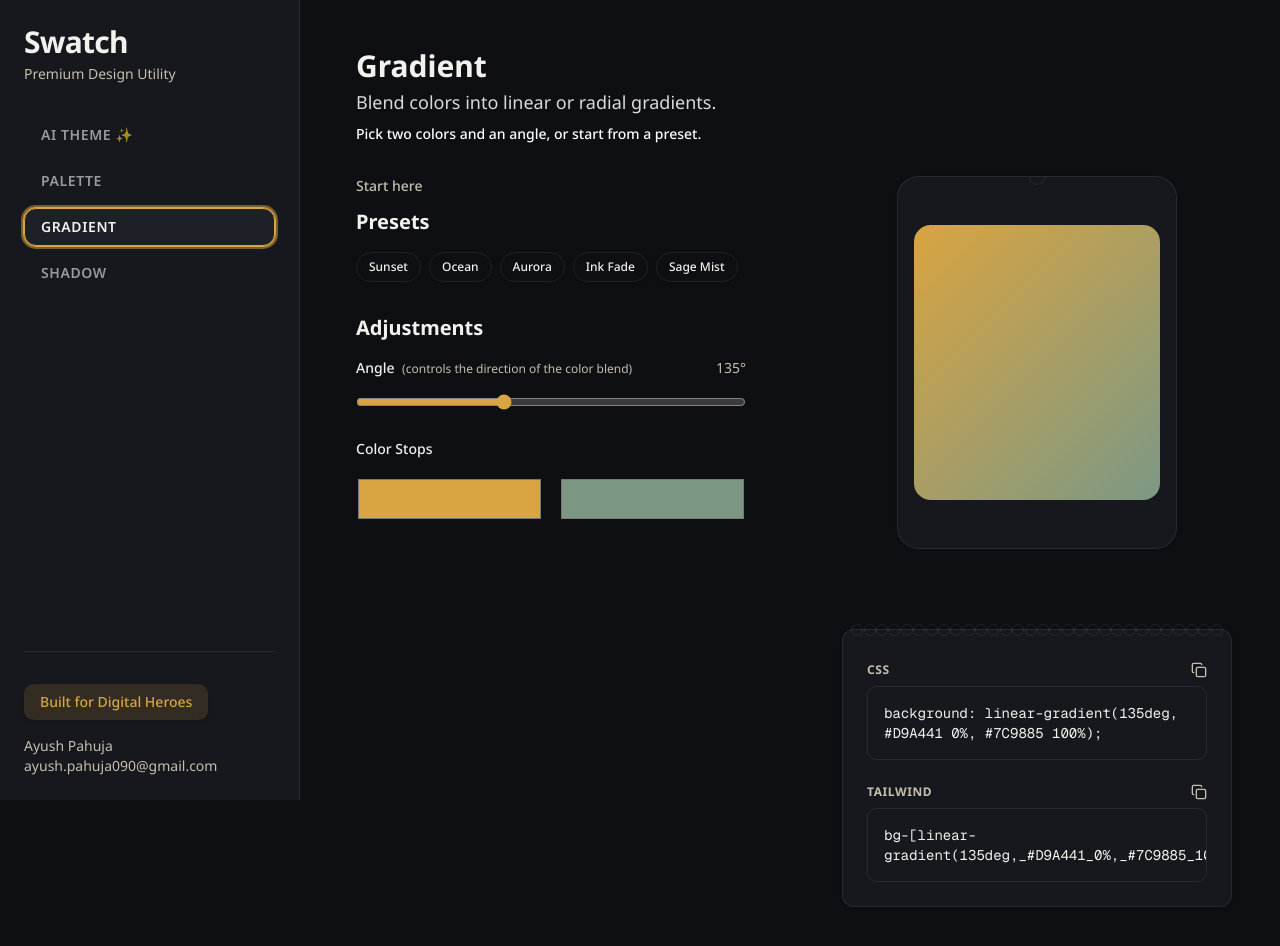
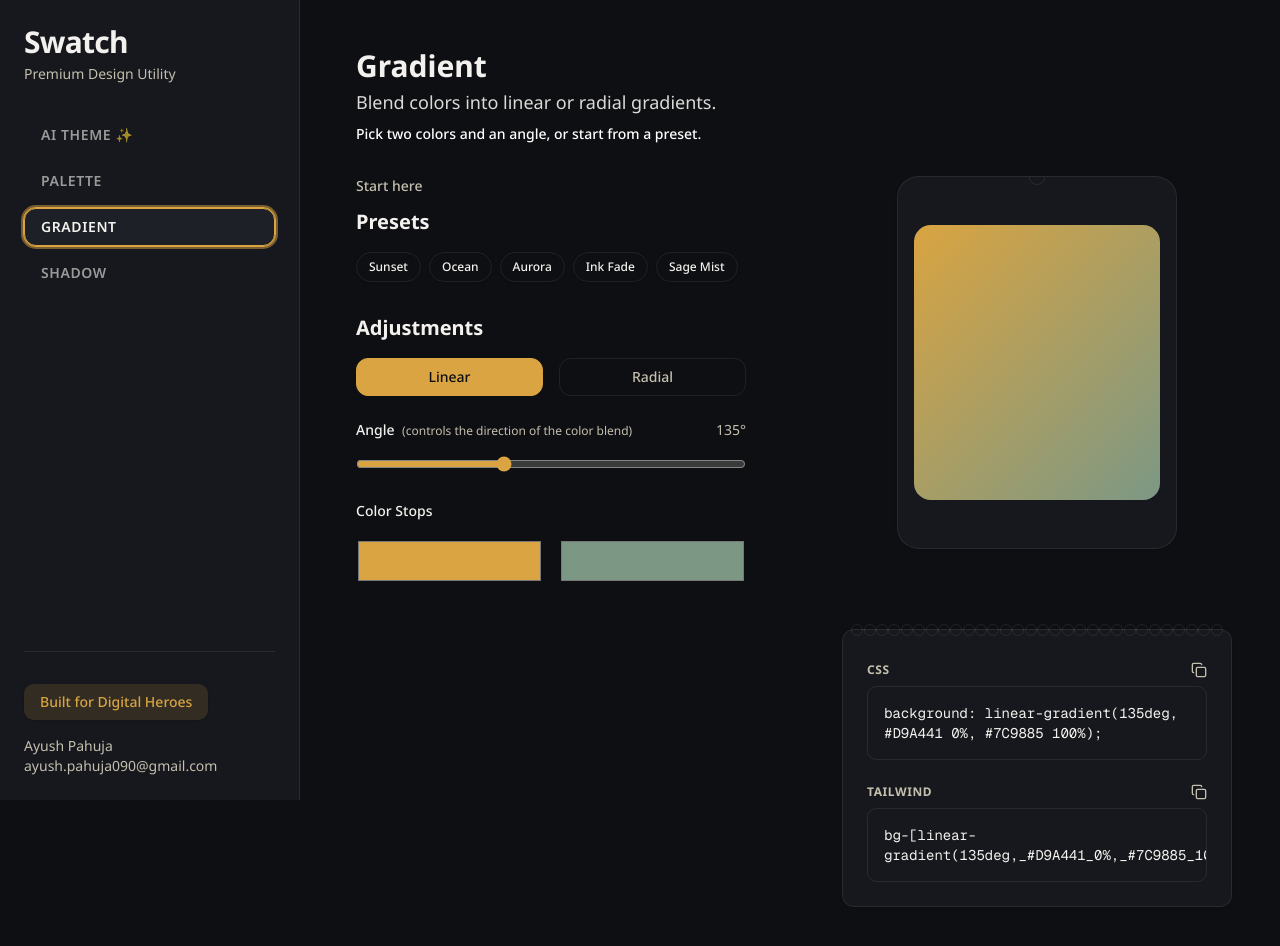
Before and after one commit to Lowdata/swatch, a Next.js app: page /tool in a window 1280 px wide. Both pictures are taken after a click on the tab "GRADIENT". Shown: the top 946 px of the page. Built offline with nearby package versions, Linux system fonts and the light colour scheme; a web font is replaced by a local one.

Commit message:
feat: add radial gradient support to GradientGenerator

```diff
--- a/components/tools/GradientGenerator.tsx
+++ b/components/tools/GradientGenerator.tsx
@@ -8,14 +8,17 @@ import { buildGradient } from "@/lib/gradient";
 
 export default function GradientGenerator() {
   const [angle, setAngle] = useState(135);
+  const [type, setType] = useState<"linear" | "radial">("linear");
+  const [radialPosition, setRadialPosition] = useState("center");
+  const [radialShape, setRadialShape] = useState<"circle" | "ellipse">("circle");
   const [stops, setStops] = useState([
     { color: "#D9A441", position: 0 },
     { color: "#7C9885", position: 100 },
   ]);
 
   const gradient = useMemo(() => {
-    return buildGradient(angle, stops);
-  }, [angle, stops]);
+    return buildGradient(angle, stops, type, radialPosition, radialShape);
+  }, [angle, stops, type, radialPosition, radialShape]);
 
   const cssOutput = `background: ${gradient};`;
   const tailwindOutput = `bg-[${gradient.replaceAll(" ", "_")}]`;
@@ -70,7 +73,23 @@ export default function GradientGenerator() {
           <div className="space-y-6">
             <h2 className="text-xl font-bold mb-4">Adjustments</h2>
 
-            <div className="space-y-4">
+            <div className="flex gap-4 mb-6">
+              <button
+                onClick={() => setType("linear")}
+                className={`flex-1 py-2 text-sm font-medium rounded-lg border transition-colors ${type === "linear" ? "bg-primary text-primary-foreground border-primary" : "bg-surface-2 border-border text-muted-foreground hover:text-foreground"}`}
+              >
+                Linear
+              </button>
+              <button
+                onClick={() => setType("radial")}
+                className={`flex-1 py-2 text-sm font-medium rounded-lg border transition-colors ${type === "radial" ? "bg-primary text-primary-foreground border-primary" : "bg-surface-2 border-border text-muted-foreground hover:text-foreground"}`}
+              >
+                Radial
+              </button>
+            </div>
+
+            {type === "linear" ? (
+              <div className="space-y-4 animate-in fade-in duration-300">
                 <div className="flex items-center justify-between">
                   <label className="text-sm font-medium">Angle <span className="text-xs font-normal text-muted-foreground ml-1">(controls the direction of the color blend)</span></label>
                   <span className="text-sm text-muted-foreground">{angle}°</span>
@@ -84,6 +103,46 @@ export default function GradientGenerator() {
                   className="w-full accent-primary"
                 />
               </div>
+            ) : (
+              <div className="space-y-6 animate-in fade-in duration-300">
+                <div className="space-y-4">
+                  <label className="text-sm font-medium">Shape <span className="text-xs font-normal text-muted-foreground ml-1">(circle or ellipse)</span></label>
+                  <div className="flex gap-4">
+                    <button
+                      onClick={() => setRadialShape("circle")}
+                      className={`flex-1 py-2 text-sm font-medium rounded-lg border transition-colors ${radialShape === "circle" ? "bg-surface-2 text-foreground border-accent" : "bg-transparent border-border text-muted-foreground hover:text-foreground"}`}
+                    >
+                      Circle
+                    </button>
+                    <button
+                      onClick={() => setRadialShape("ellipse")}
+                      className={`flex-1 py-2 text-sm font-medium rounded-lg border transition-colors ${radialShape === "ellipse" ? "bg-surface-2 text-foreground border-accent" : "bg-transparent border-border text-muted-foreground hover:text-foreground"}`}
+                    >
+                      Ellipse
+                    </button>
+                  </div>
+                </div>
+
+                <div className="space-y-4">
+                  <label className="block text-sm font-medium mb-2">Position <span className="text-xs font-normal text-muted-foreground ml-1">(origin of the blend)</span></label>
+                  <select
+                    value={radialPosition}
+                    onChange={(e) => setRadialPosition(e.target.value)}
+                    className="w-full p-3 rounded-lg border border-border bg-input text-foreground outline-none focus:border-accent transition-colors"
+                  >
+                    <option value="center">Center</option>
+                    <option value="top">Top</option>
+                    <option value="bottom">Bottom</option>
+                    <option value="left">Left</option>
+                    <option value="right">Right</option>
+                    <option value="top left">Top Left</option>
+                    <option value="top right">Top Right</option>
+                    <option value="bottom left">Bottom Left</option>
+                    <option value="bottom right">Bottom Right</option>
+                  </select>
+                </div>
+              </div>
+            )}
 
             <div className="space-y-4">
               <label className="block text-sm font-medium">Color Stops</label>
--- a/lib/gradient.ts
+++ b/lib/gradient.ts
@@ -5,7 +5,10 @@ export type GradientStop = {
 
 export function buildGradient(
   angle: number,
-  stops: GradientStop[]
+  stops: GradientStop[],
+  type: "linear" | "radial" = "linear",
+  radialPosition: string = "center",
+  radialShape: "circle" | "ellipse" = "circle"
 ) {
   const stopString = stops
     .sort((a, b) => a.position - b.position)
@@ -15,5 +18,8 @@ export function buildGradient(
     )
     .join(", ");
 
+  if (type === "radial") {
+    return `radial-gradient(${radialShape} at ${radialPosition}, ${stopString})`;
+  }
   return `linear-gradient(${angle}deg, ${stopString})`;
 }
```
Lines whose indentation alone changed are shown as unchanged.
